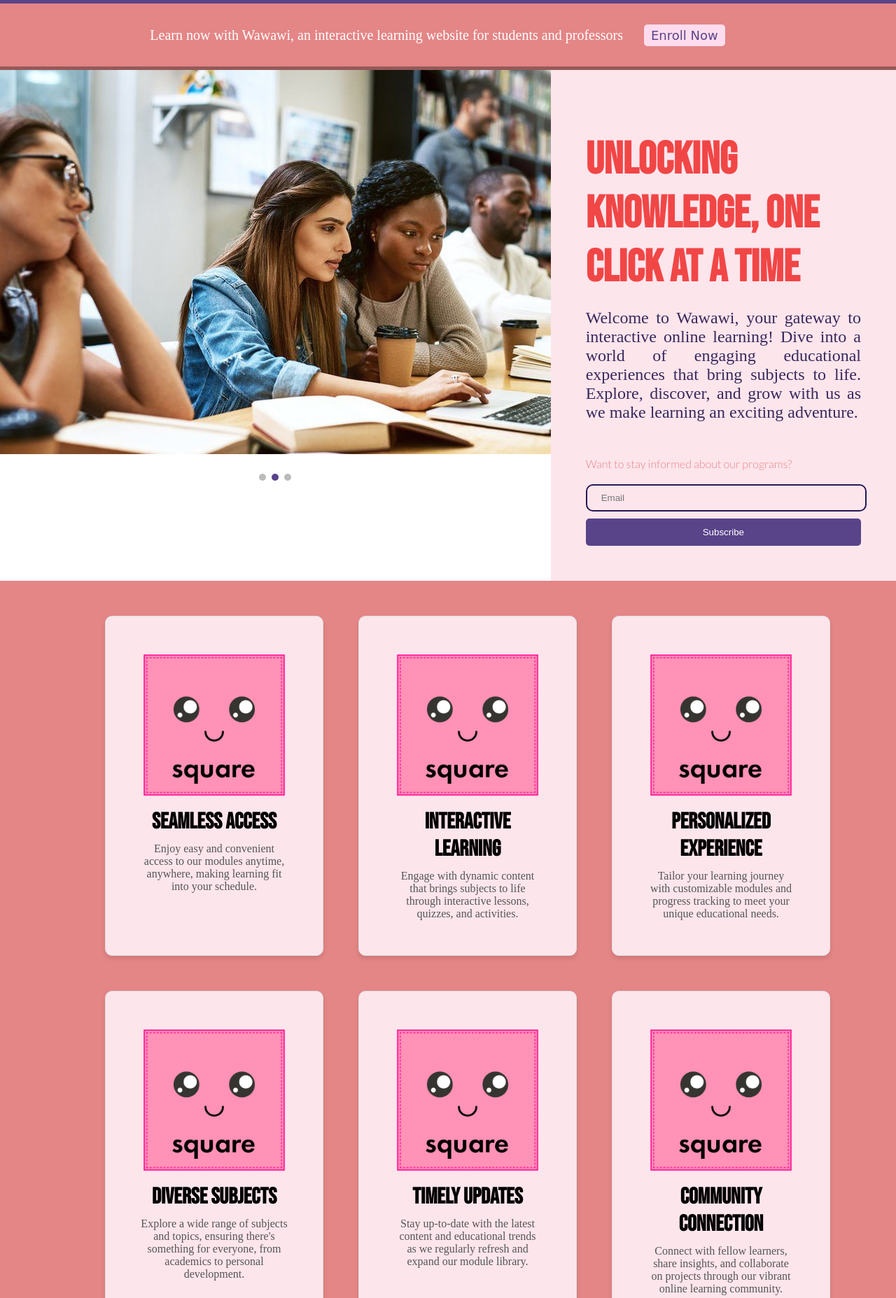
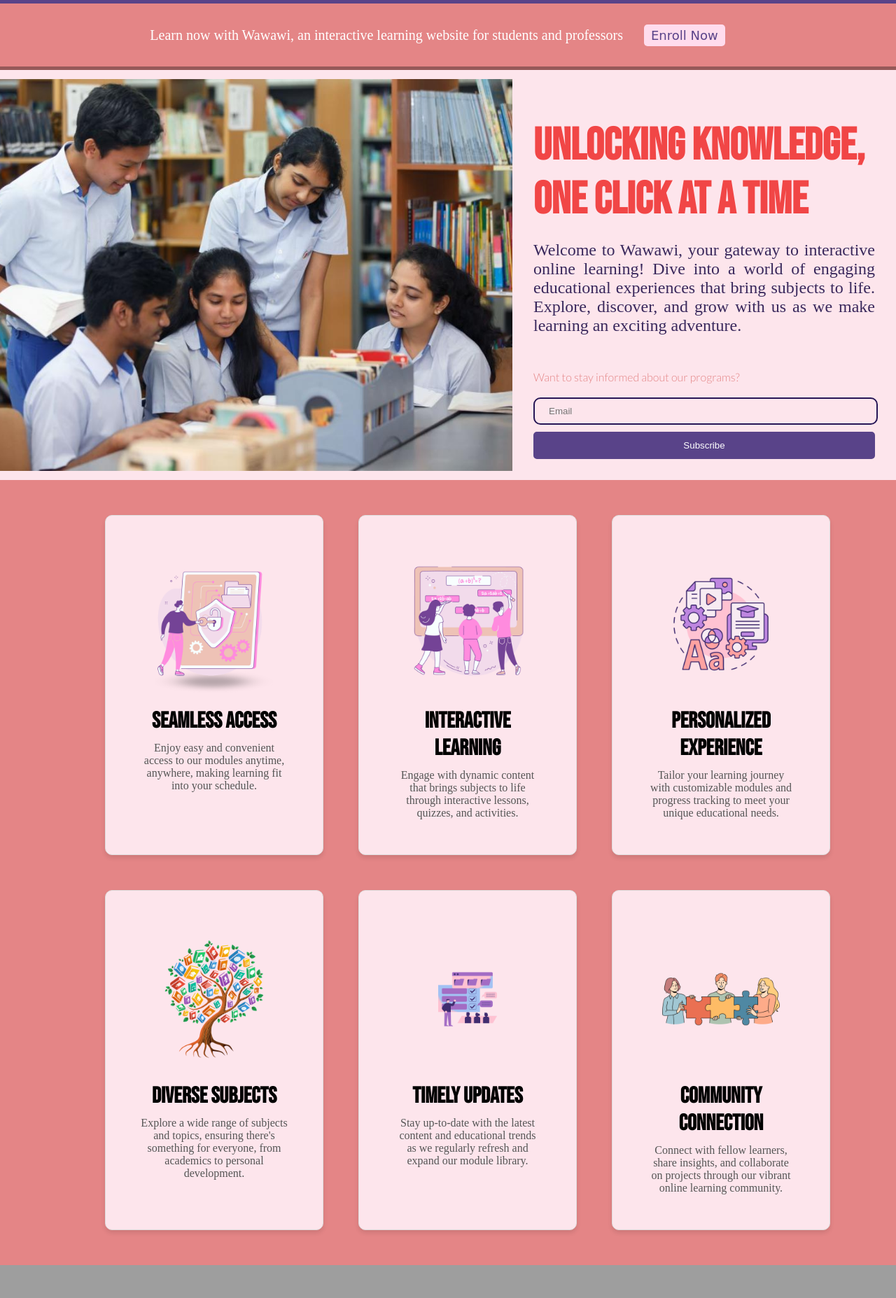
Before and after one commit to PatCof/SEv2, a Django app: page / in a window 1280 px wide. Shown: the part 78-1933 px from the top of the page at 70% size. Run offline with Django 4.2, Linux system fonts and the light colour scheme; some web fonts are replaced; grey boxes are pictures that could not be loaded.

Commit message:
UI fixes

```diff
--- a/SoftEng/WiLearn/login/static/login/css/styles.css
+++ b/SoftEng/WiLearn/login/static/login/css/styles.css
@@ -109,17 +109,34 @@
 
 .container {
     display: flex;
-    flex-direction: row; /* Reverse the order to have image on the right initially */
-    min-height: 82vh;
-    flex-wrap: wrap; /* Wrap elements on smaller screens */
+    align-items: center;
+    justify-content: space-around;
+    /* Add any other styles for the container */
+    background-color: #FDE5EC;
 }
 
+.image-container {
+    width: 60%;
+    max-width:60%; /* Adjust maximum width for the image container */
+    overflow: hidden;
+}
+
+.single-image {
+    width: 100%; /* Fill the container width */
+    height: 70vh; /* Fill the entire height of the viewport */
+    display: block;
+    object-fit: cover; /* Cover the entire container */
+}
+
+
 .text-content {
-    background-color: #FDE5EC;
-    padding: 50px;
-    flex: 1; /* Take up 1 part of the available space */
-    order: 2; /* Change the order to 2 for smaller screens (text at the bottom) */
+    width: 40%; /* Adjust the width of the text content */
+    /* Add any other styles for the text content */
+    padding: 30px;
 }
+
+/* Rest of your existing styles for the slideshow, dots, etc. */
+
 
 .text-content h1 {
     font-size: 4rem;
@@ -326,7 +343,7 @@
 }
 
 .join {
-    background-image: url('https://www.uopeople.edu/wp-content/uploads/bb-plugin/cache/How-to-Make-Studying-Fun-to-Keep-You-Motivated-landscape.webp'); /* Replace 'your-background-image.jpg' with the image URL */
+    background-image: url('https://tandfbis.s3-us-west-2.amazonaws.com/rt-files/Faculty/Laura+Maisey/10+tips+for+successful+studying+3+OP.jpg'); /* Replace 'your-background-image.jpg' with the image URL */
     background-size: cover;
     background-repeat: no-repeat;
     background-position: center;
--- a/SoftEng/WiLearn/login/templates/login/index.html
+++ b/SoftEng/WiLearn/login/templates/login/index.html
@@ -5,26 +5,9 @@
     </div>
 
     <div class="container">
-        <div class="image-slider">
-            <div class="slideshow-container">
-                <div class="mySlides fade">
-                    <img src="{% static 'login/images/image1.jpg' %}">
-                </div>
-                <div class="mySlides fade">
-                    <img src="{% static 'login/images/image2.jpg' %}">
-                </div>
-                <div class="mySlides fade">
-                    <img src="{% static 'login/images/image3.jpg' %}">
-                </div>
+            <div class="image-container">
+                <img src="{% static 'login/images/image1.jpg' %}" alt="Your Image" class="single-image">
             </div>
-
-            <div class="dot-container">
-                <span class="dot" onclick="currentSlide(1)"></span>
-                <span class="dot" onclick="currentSlide(2)"></span>
-                <span class="dot" onclick="currentSlide(3)"></span>
-            </div>
-        </div>
-
 
         <div class="text-content">
             <h1>Unlocking Knowledge, One Click at a Time</h1>
@@ -36,35 +19,36 @@
     </div>
 
 
+
     <main>
         <section class="offers" id="offers">
             <div class="offer">
-                <img src="{% static 'login/images/offer.png' %}" alt="Offer 1">
+                <img src="{% static 'login/images/1.png' %}" alt="Offer 1">
                 <h2>Seamless Access</h2>
                 <p>Enjoy easy and convenient access to our modules anytime, anywhere, making learning fit into your schedule.</p>
             </div>
             <div class="offer">
-                <img src="{% static 'login/images/offer.png' %}" alt="Offer 2">
+                <img src="{% static 'login/images/2.png' %}" alt="Offer 2">
                 <h2>Interactive Learning</h2>
                 <p>Engage with dynamic content that brings subjects to life through interactive lessons, quizzes, and activities.</p>
             </div>
             <div class="offer">
-                <img src="{% static 'login/images/offer.png' %}" alt="Offer 3">
+                <img src="{% static 'login/images/3.png' %}" alt="Offer 3">
                 <h2>Personalized Experience</h2>
                 <p>Tailor your learning journey with customizable modules and progress tracking to meet your unique educational needs.</p>
             </div>
             <div class="offer">
-                <img src="{% static 'login/images/offer.png' %}" alt="Offer 4">
+                <img src="{% static 'login/images/4.png' %}" alt="Offer 4">
                 <h2>Diverse Subjects</h2>
                 <p>Explore a wide range of subjects and topics, ensuring there's something for everyone, from academics to personal development.</p>
             </div>
             <div class="offer">
-                <img src="{% static 'login/images/offer.png' %}" alt="Offer 5">
+                <img src="{% static 'login/images/5.png' %}" alt="Offer 5">
                 <h2>Timely Updates</h2>
                 <p>Stay up-to-date with the latest content and educational trends as we regularly refresh and expand our module library.</p>
             </div>
             <div class="offer">
-                <img src="{% static 'login/images/offer.png' %}" alt="Offer 6">
+                <img src="{% static 'login/images/6.png' %}" alt="Offer 6">
                 <h2>Community Connection</h2>
                 <p>Connect with fellow learners, share insights, and collaborate on projects through our vibrant online learning community.</p>
             </div>
```
Also changed, not shown: SoftEng/WiLearn/login/static/login/images/1.png (added), SoftEng/WiLearn/login/static/login/images/2.png (added), SoftEng/WiLearn/login/static/login/images/3.png (added), SoftEng/WiLearn/login/static/login/images/4.png (added), SoftEng/WiLearn/login/static/login/images/5.png (added), SoftEng/WiLearn/login/static/login/images/6.png (added), SoftEng/WiLearn/login/static/login/images/image.jpg (added), SoftEng/WiLearn/media/images/385565505_1280238212693277_5864245052216284362_n_hUnCkBG.png (added).
